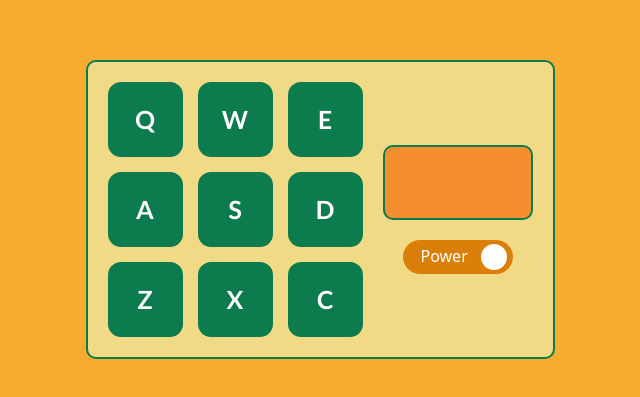
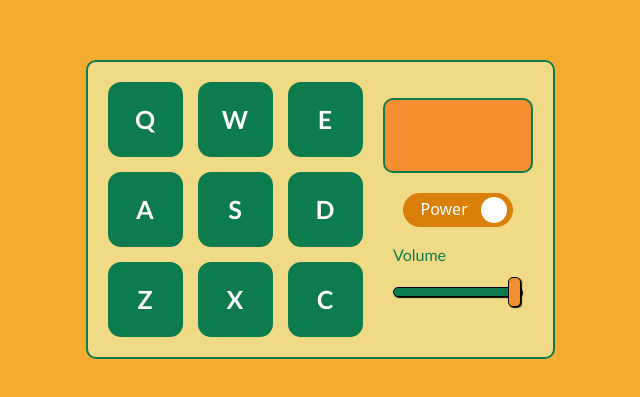
Before and after one commit to AxelIanAlimonta/drum-machine-fcc, a React (Vite) app: page / in a window 1280 px wide. Shown: the part 191-588 px from the top of the page, without its empty margins (320-960 px from the left). Built offline with nearby package versions, Linux system fonts and the light colour scheme.

Commit message:
volume bar added

```diff
--- a/src/App.jsx
+++ b/src/App.jsx
@@ -14,10 +14,12 @@ import OpenHH from "./audio/Open-HH.mp3";
 import KicknHat from "./audio/Kick-n'-Hat.mp3";
 import Kick from "./audio/Kick.mp3";
 import ClosedHH from "./audio/Closed-HH.mp3";
+import VolumeBar from "./components/VolumeBar";
 
 function App() {
   const [txtDisplay, setTxtDisplay] = useState("");
   const [powerOn, setPowerOn] = useState(true);
+  const [volumeValue, setVolumeValue] = useState(1);
 
   useEffect(() => {
     function keyDownHandler(e) {
@@ -35,8 +37,13 @@ function App() {
   function playSound(idBtn, idCancion) {
     if (!powerOn) return;
     let sound = document.getElementById(`${idBtn}`);
+    sound.volume = volumeValue;
     sound.play();
     setTxtDisplay(`${idCancion}`);
+  }
+
+  function handleChangeVolume(e) {
+    setVolumeValue(e.target.value);
   }
 
   return (
@@ -91,7 +98,8 @@ function App() {
         <div id="display" className="options-display">
           {txtDisplay}
         </div>
-        <ToggleSwitch onClick={()=>setPowerOn(!powerOn)} />
+        <ToggleSwitch onClick={() => setPowerOn(!powerOn)} />
+        <VolumeBar onInput={handleChangeVolume} />
       </div>
     </div>
   );
--- /dev/null
+++ b/src/components/VolumeBar.jsx
@@ -0,0 +1,17 @@
+import PropTypes from "prop-types";
+import "../css/volumeBar.css";
+
+function VolumeBar({ onInput }) {
+  return (
+    <div className="volumeContainer">
+      <p className="volume-p">Volume</p>
+      <input type="range" min={0} max={1} step={0.01} onInput={onInput} className="volume-bar"/>
+    </div>
+  );
+}
+
+VolumeBar.propTypes = {
+  onInput: PropTypes.func,
+};
+
+export default VolumeBar;
--- /dev/null
+++ b/src/css/volumeBar.css
@@ -0,0 +1,115 @@
+#volume-container {
+  width: 200px;
+  margin: 20px;
+}
+
+#volume-bar {
+  width: 100%;
+  height: 20px;
+  background-color: #ddd;
+  position: relative;
+}
+
+#volume-level {
+  height: 100%;
+  background-color: #4caf50;
+  width: 50%; /* Initial volume level (you can set it to any value between 0 and 100) */
+}
+
+.volume-p {
+    color: var(--color4);
+}
+
+.volume-bar{
+    background-color: var(--color3);
+}
+
+.volume-bar {
+    height: 38px;
+    -webkit-appearance: none;
+    margin: 10px 0;
+    width: 100%;
+  }
+  .volume-bar:focus {
+    outline: none;
+  }
+  .volume-bar::-webkit-slider-runnable-track {
+    width: 100%;
+    height: 10px;
+    cursor: pointer;
+    animate: 0.2s;
+    box-shadow: 1px 1px 1px #000000;
+    background: #0C7B4D;
+    border-radius: 5px;
+    border: 1px solid #000000;
+  }
+  .volume-bar::-webkit-slider-thumb {
+    box-shadow: 1px 1px 1px #000000;
+    border: 1px solid #000000;
+    height: 30px;
+    width: 13px;
+    border-radius: 5px;
+    background: #F58E31;
+    cursor: pointer;
+    -webkit-appearance: none;
+    margin-top: -11px;
+  }
+  .volume-bar:focus::-webkit-slider-runnable-track {
+    background: #0C7B4D;
+  }
+  .volume-bar::-moz-range-track {
+    width: 100%;
+    height: 10px;
+    cursor: pointer;
+    animate: 0.2s;
+    box-shadow: 1px 1px 1px #000000;
+    background: #0C7B4D;
+    border-radius: 5px;
+    border: 1px solid #000000;
+  }
+  .volume-bar::-moz-range-thumb {
+    box-shadow: 1px 1px 1px #000000;
+    border: 1px solid #000000;
+    height: 30px;
+    width: 13px;
+    border-radius: 5px;
+    background: #F58E31;
+    cursor: pointer;
+  }
+  .volume-bar::-ms-track {
+    width: 100%;
+    height: 10px;
+    cursor: pointer;
+    animate: 0.2s;
+    background: transparent;
+    border-color: transparent;
+    color: transparent;
+  }
+  .volume-bar::-ms-fill-lower {
+    background: #0C7B4D;
+    border: 1px solid #000000;
+    border-radius: 10px;
+    box-shadow: 1px 1px 1px #000000;
+  }
+  .volume-bar::-ms-fill-upper {
+    background: #0C7B4D;
+    border: 1px solid #000000;
+    border-radius: 10px;
+    box-shadow: 1px 1px 1px #000000;
+  }
+  .volume-bar::-ms-thumb {
+    margin-top: 1px;
+    box-shadow: 1px 1px 1px #000000;
+    border: 1px solid #000000;
+    height: 30px;
+    width: 13px;
+    border-radius: 5px;
+    background: #F58E31;
+    cursor: pointer;
+  }
+  .volume-bar:focus::-ms-fill-lower {
+    background: #0C7B4D;
+  }
+  .volume-bar:focus::-ms-fill-upper {
+    background: #0C7B4D;
+  }
```
